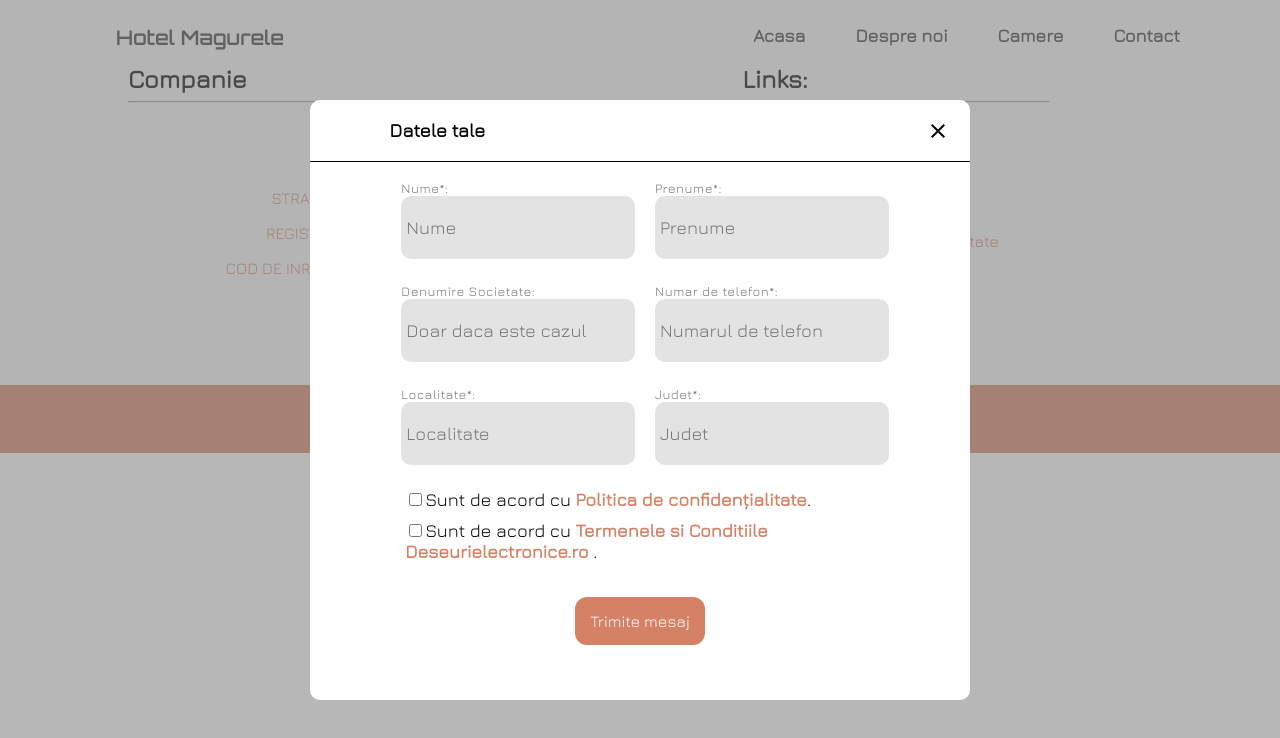
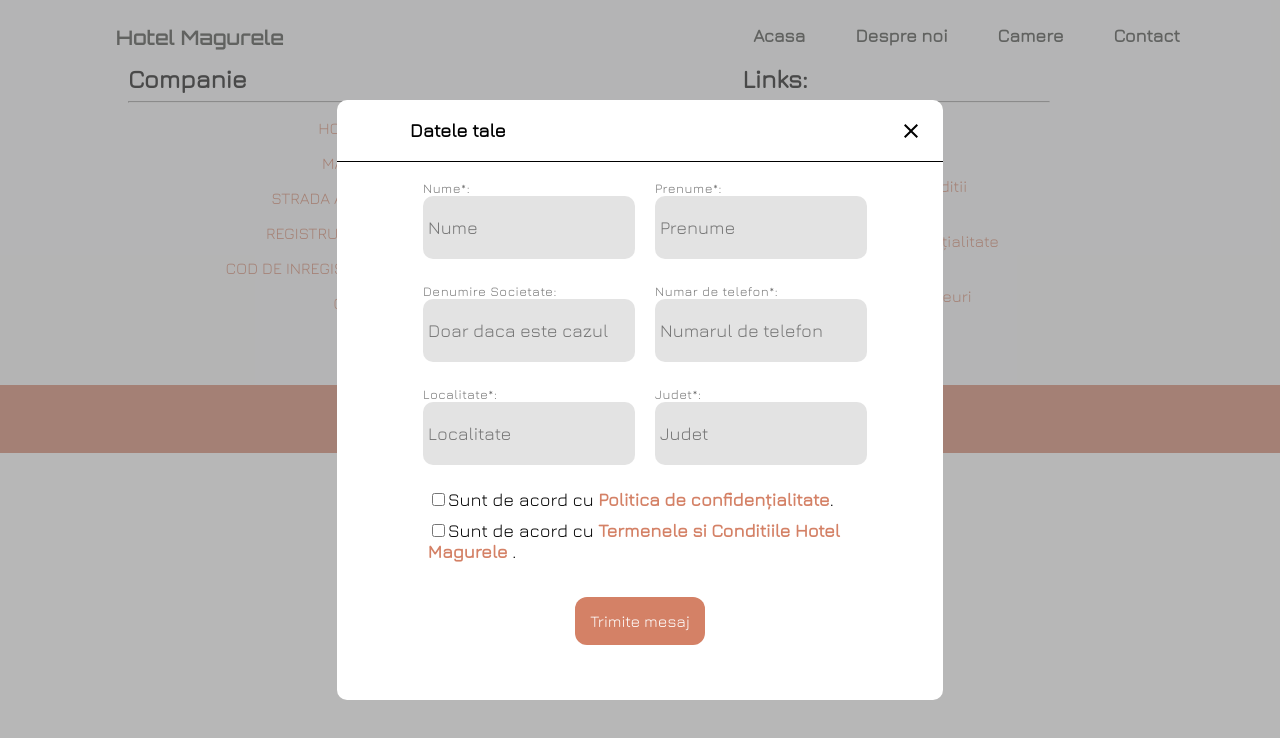
Before and after one commit to mtarsitu/hotelmagurele, a Next.js app: page /Homepage/modal in a window 1280 px wide. Shown: the top 738 px of the page. Built offline with nearby package versions, Linux system fonts and the light colour scheme.

Commit message:
changed modal

```diff
--- a/pages/Homepage/modal.jsx
+++ b/pages/Homepage/modal.jsx
@@ -216,7 +216,7 @@ export default function Modal({ showModal }) {
               <input type="checkbox" />
               Sunt de acord cu{" "}
               <a href="/termeni-conditii">
-                Termenele si Conditiile Deseurielectronice.ro
+                Termenele si Conditiile Hotel Magurele
               </a>{" "}
               .
             </label>
```
